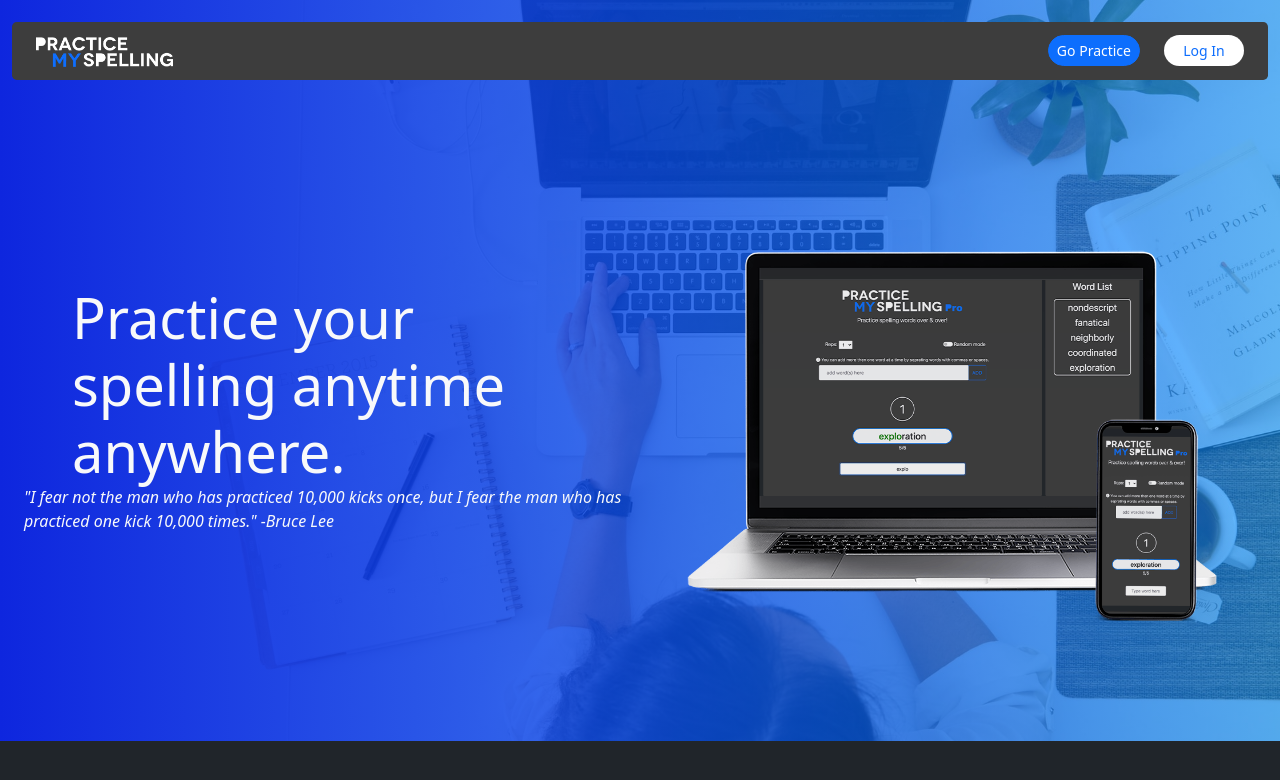
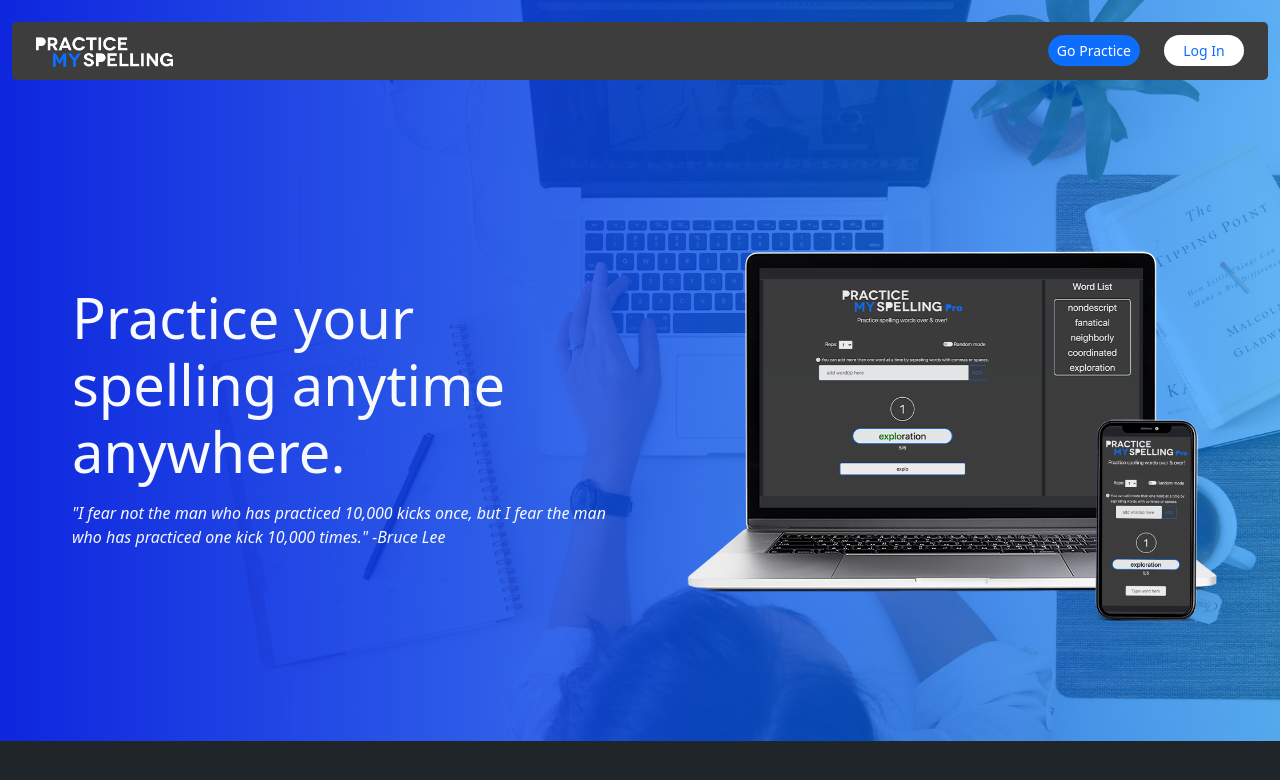
Before and after one commit to mikeMisha/practice-my-spelling, a React (Create React App) app: page / in a window 1280 px wide. Shown: the top 780 px of the page. Built offline with nearby package versions, Linux system fonts and the light colour scheme; no server answers.

Commit message:
clean up

```diff
--- a/src/pages/LandingPage.js
+++ b/src/pages/LandingPage.js
@@ -55,7 +55,7 @@
                 Practice your spelling anytime anywhere.
               </motion.div>
               <motion.p
-                className="banner-quote text-light"
+                className="banner-quote text-light ms-lg-5 mt-3"
                 initial={{ opacity: 0 }}
                 animate={{ opacity: 1 }}
                 transition={{ delay: 2 }}
```
Also changed, not shown: 1 other file (tests, documents, lock files or other folders).
